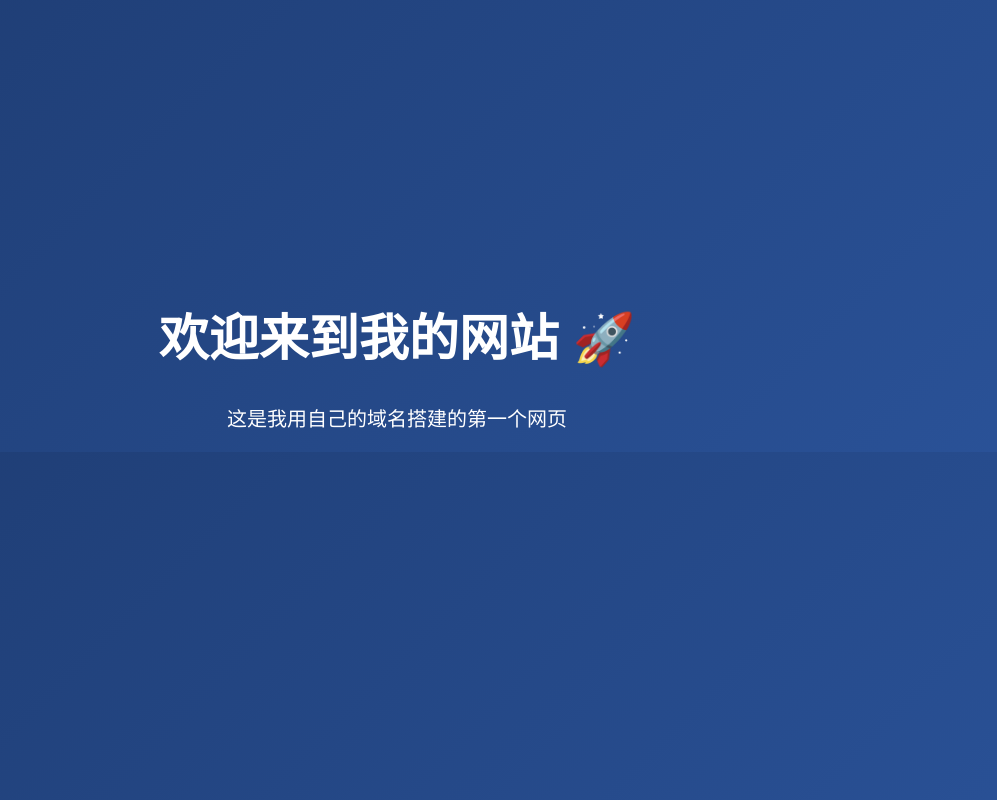
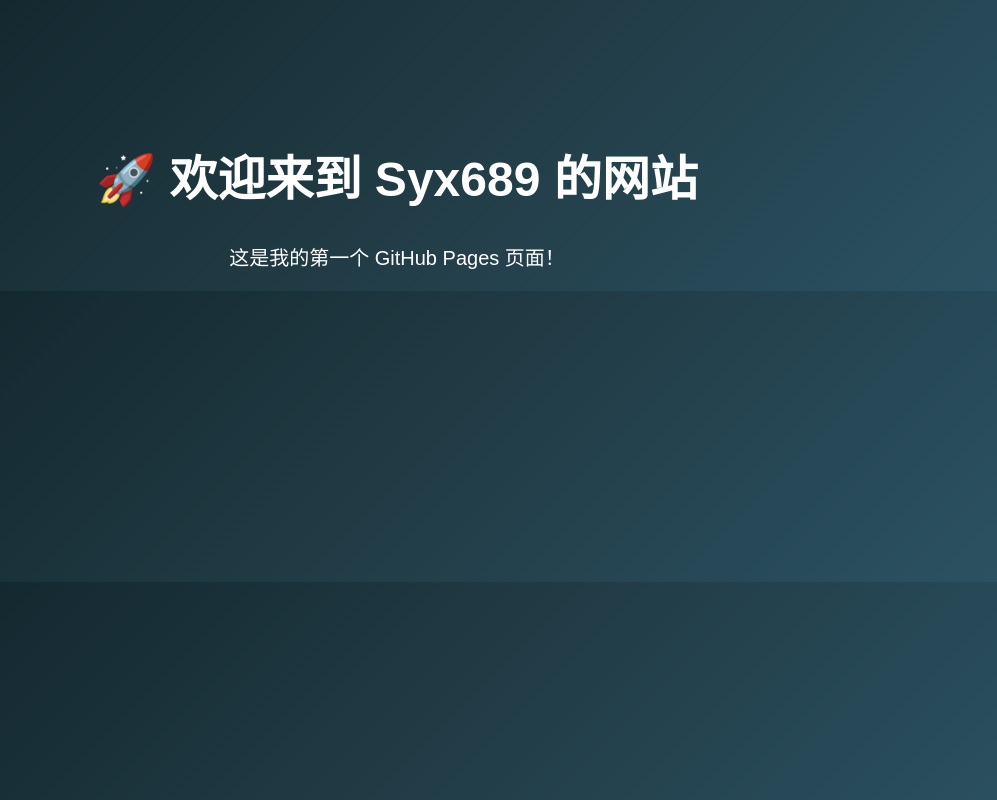
Before and after one commit to Syx689/my-website, a plain HTML site: page index.html in a window 1280 px wide. Shown: the whole page, without its empty margins (243-1240 px from the left). Drawn offline with Linux system fonts and the light colour scheme.

Commit message:
index.html

```diff
--- a/index.html
+++ b/index.html
@@ -1,26 +1,22 @@
 <!DOCTYPE html>
-<html lang="zh">
+<html lang="zh-CN">
 <head>
   <meta charset="UTF-8">
-  <title>欢迎来到我的网站</title>
+  <title>欢迎来到 Syx689 的网站</title>
   <style>
     body {
-      background: linear-gradient(135deg, #1e3c72, #2a5298);
+      background: linear-gradient(135deg, #0f2027, #203a43, #2c5364);
       color: white;
-      font-family: "Microsoft YaHei", sans-serif;
+      font-family: Arial, sans-serif;
       text-align: center;
-      padding-top: 20%;
+      padding-top: 100px;
     }
-    h1 {
-      font-size: 50px;
-    }
-    p {
-      font-size: 20px;
-    }
+    h1 { font-size: 48px; }
+    p { font-size: 20px; }
   </style>
 </head>
 <body>
-  <h1>欢迎来到我的网站 🚀</h1>
-  <p>这是我用自己的域名搭建的第一个网页</p>
+  <h1>🚀 欢迎来到 Syx689 的网站</h1>
+  <p>这是我的第一个 GitHub Pages 页面！</p>
 </body>
 </html>
```
